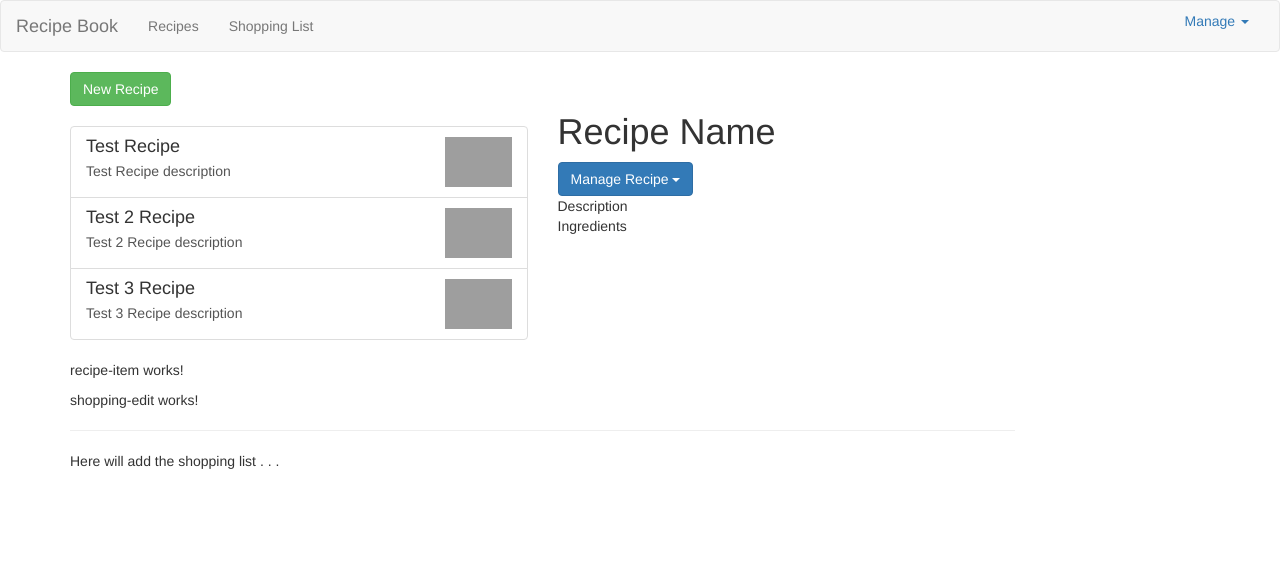
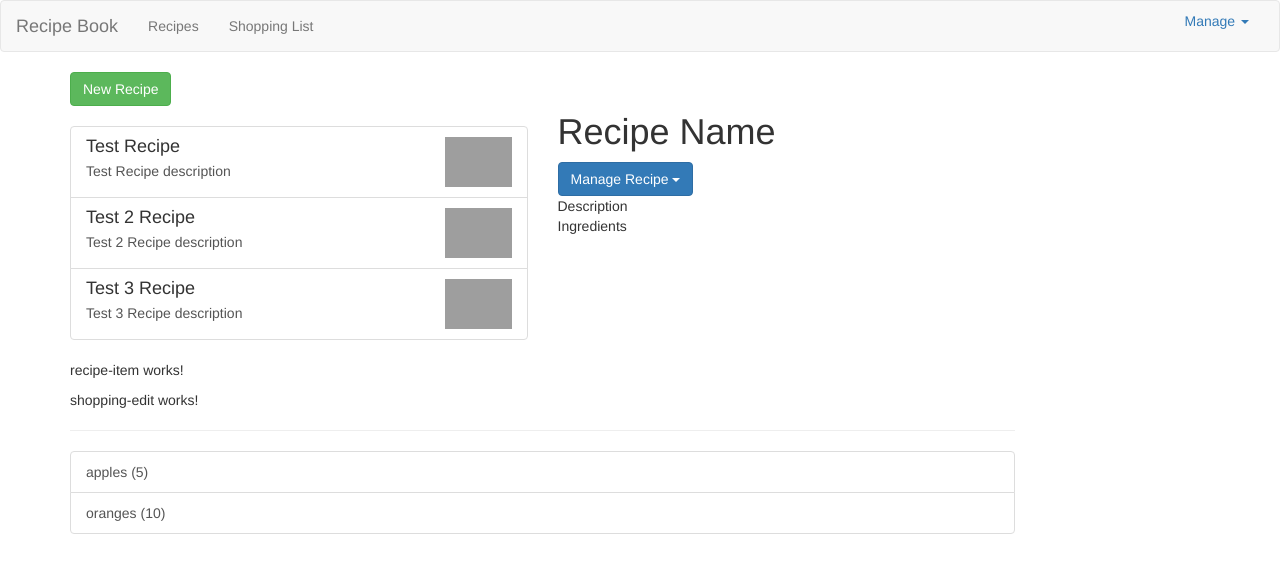
Before and after one commit to surya186/iNGApp, an Angular app: page / in a window 1280 px wide. Shown: the top 572 px of the page. Built offline with nearby package versions, Linux system fonts and the light colour scheme; grey boxes are pictures that could not be loaded.

Commit message:
i)Added ingredients model in a shared folder  ii)Used model in shopping-list comp

```diff
--- /dev/null
+++ b/src/app/shared/ingredient.model.ts
@@ -0,0 +1,9 @@
+export class Ingredient {
+        public name: string;
+        public amount: number;
+
+        constructor(name: string, amount: number) {
+            this.name = name;
+            this.amount = amount;
+        }
+    }
--- a/src/app/shopping-list/shopping-list.component.html
+++ b/src/app/shopping-list/shopping-list.component.html
@@ -2,6 +2,9 @@
     <div class="col-xs-10">
         <app-shopping-edit></app-shopping-edit>
         <hr>
-        Here will add the shopping list . . .
+        <ul class="list-group">
+            <a class="list-group-item" style="cursor: pointer" *ngFor="let ingredient of ingredients">
+                {{ingredient.name}} ({{ingredient.amount}})</a>
+        </ul>
     </div>
 </div>
--- a/src/app/shopping-list/shopping-list.component.ts
+++ b/src/app/shopping-list/shopping-list.component.ts
@@ -1,4 +1,5 @@
 import { Component, OnInit } from '@angular/core';
+import {Ingredient} from '../shared/ingredient.model';
 
 @Component({
   selector: 'app-shopping-list',
@@ -7,6 +8,11 @@
 })
 export class ShoppingListComponent implements OnInit {
 
+  ingredients : Ingredient[]= [
+    new Ingredient('apples', 5),
+    new Ingredient('oranges', 10)
+  ];
+
   constructor() { }
 
   ngOnInit() {
```
